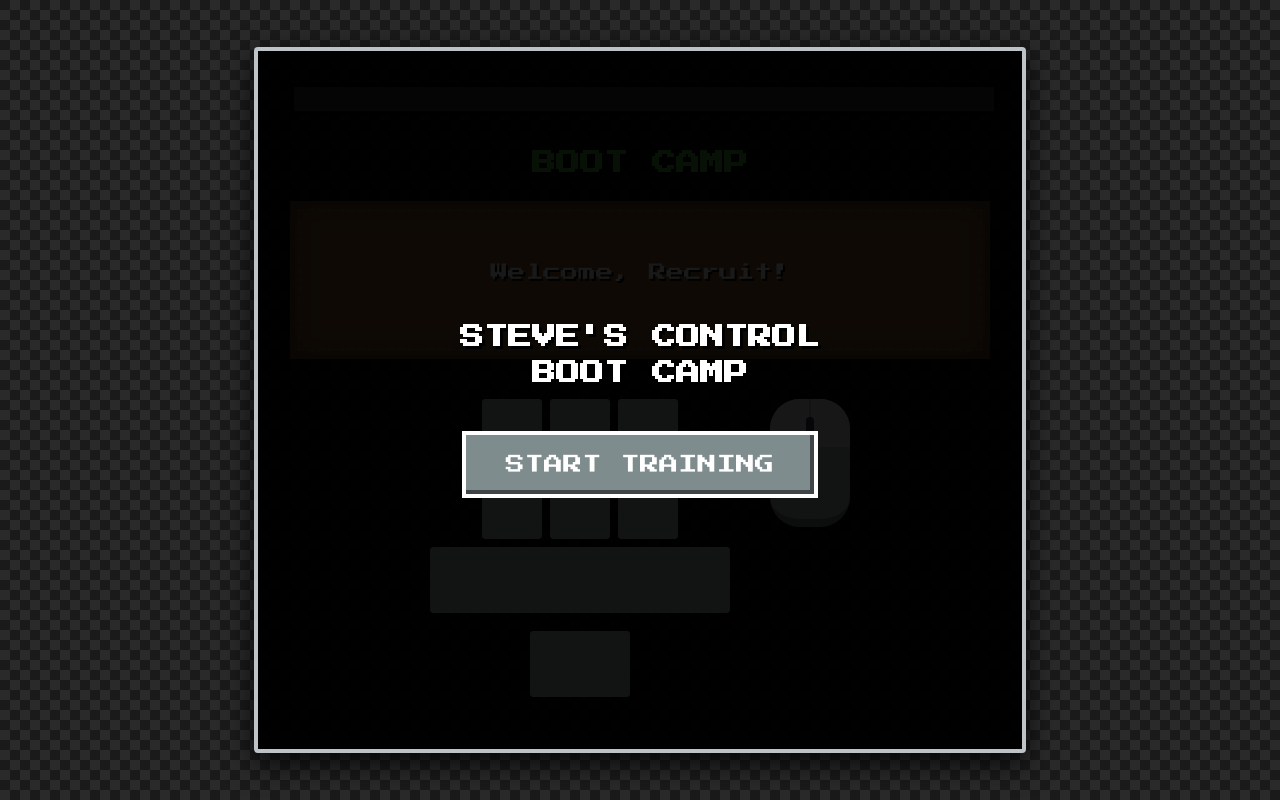
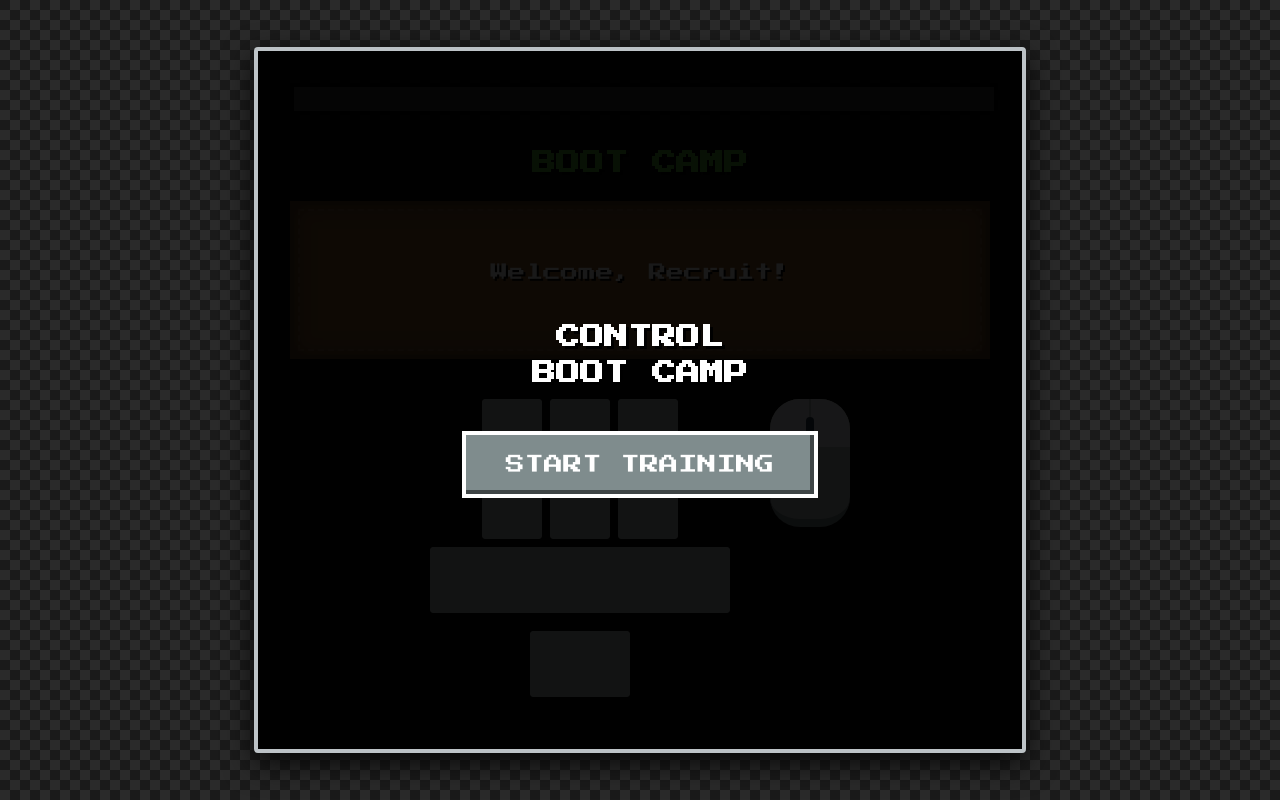
Before and after one commit to kaifq1/WASD_Game, a plain HTML site: page index.html in a window 1280 px wide. Drawn offline with Linux system fonts and the light colour scheme.

Commit message:
index.html

```diff
--- a/index.html
+++ b/index.html
@@ -421,7 +421,7 @@
 
             <!-- Start Screen Overlay -->
             <div class="overlay" id="start-screen">
-                <h1 style="color: white; margin-bottom: 40px;">Steve's Control<br>Boot Camp</h1>
+                <h1 style="color: white; margin-bottom: 40px;">Control<br>Boot Camp</h1>
                 <button class="btn-mc" onclick="startGame()">Start Training</button>
             </div>
 
```
